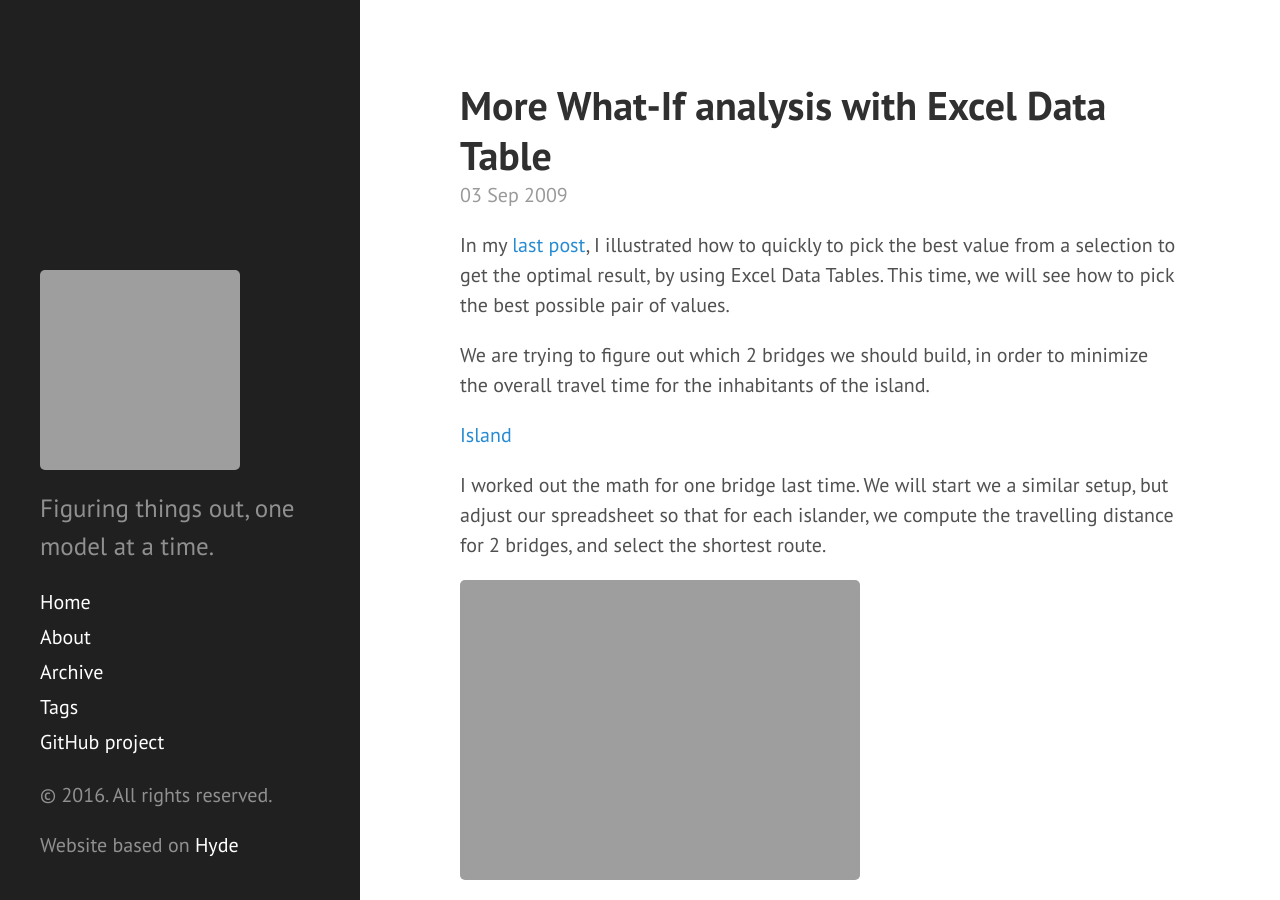
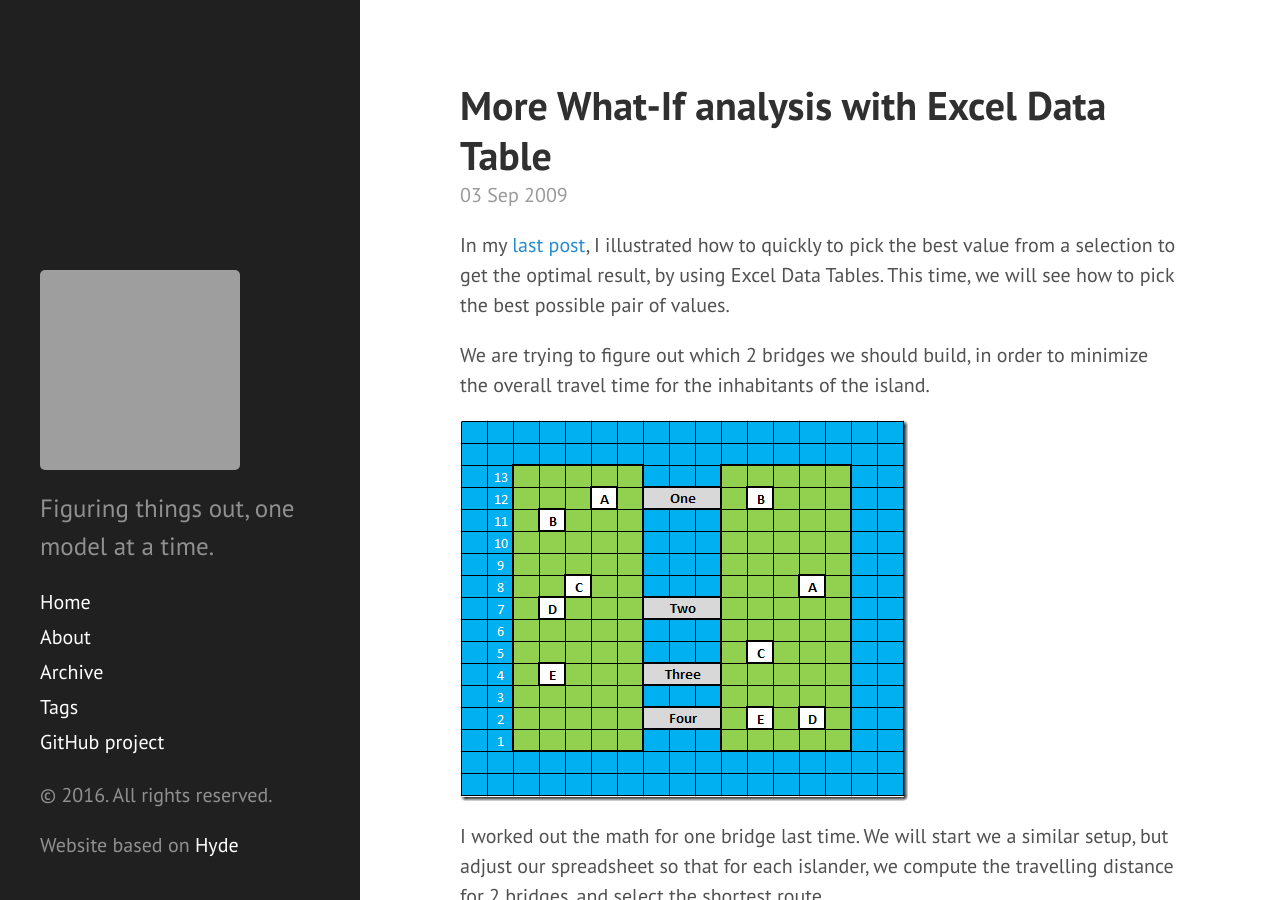
Before and after one commit to mathias-brandewinder/mathias-brandewinder.github.io, a Jekyll site: the page built from _posts/2009-09-03-More-What-If-analysis-with-Excel-Data-Table.md, in a window 1280 px wide and 900 px high. Built offline with Jekyll 4.4.1, drawn with Linux system fonts in a browser that asks for light colours; comment, search, counter and statistics services are not loaded; grey boxes are pictures that could not be loaded.

Commit message:
2009/09 fixes

```diff
--- a/_posts/2009-09-03-More-What-If-analysis-with-Excel-Data-Table.md
+++ b/_posts/2009-09-03-More-What-If-analysis-with-Excel-Data-Table.md
@@ -13,11 +13,11 @@ In my [last post]({{ site.url }}/2009/08/28/Find-an-optimal-solution-with-Excel-
 
 We are trying to figure out which 2 bridges we should build, in order to minimize the overall travel time for the inhabitants of the island.
 
-[Island]({{ site.url }}/assets/2009-09-03-Island_thumb.png)
+![Island]({{ site.url }}/assets/2009-09-03-Island_thumb.png)
 
 I worked out the math for one bridge last time. We will start we a similar setup, but adjust our spreadsheet so that for each islander, we compute the travelling distance for 2 bridges, and select the shortest route.
 
-![image]({{ site.url }}/assets/2009-09-03-bridges.png)
+![image]({{ site.url }}/assets/2009-09-03-2-bridges.png)
 
 The ranges B1 and B2 are named Bridge1 and Bridge2. Column I now contains the formula computing the shortest route for each islander. For row 5 for instance, the formula is
 
```
Also changed, not shown: assets/2009-09-03-full.png (renamed from assets/2009-09-03-image_thumb.png).
